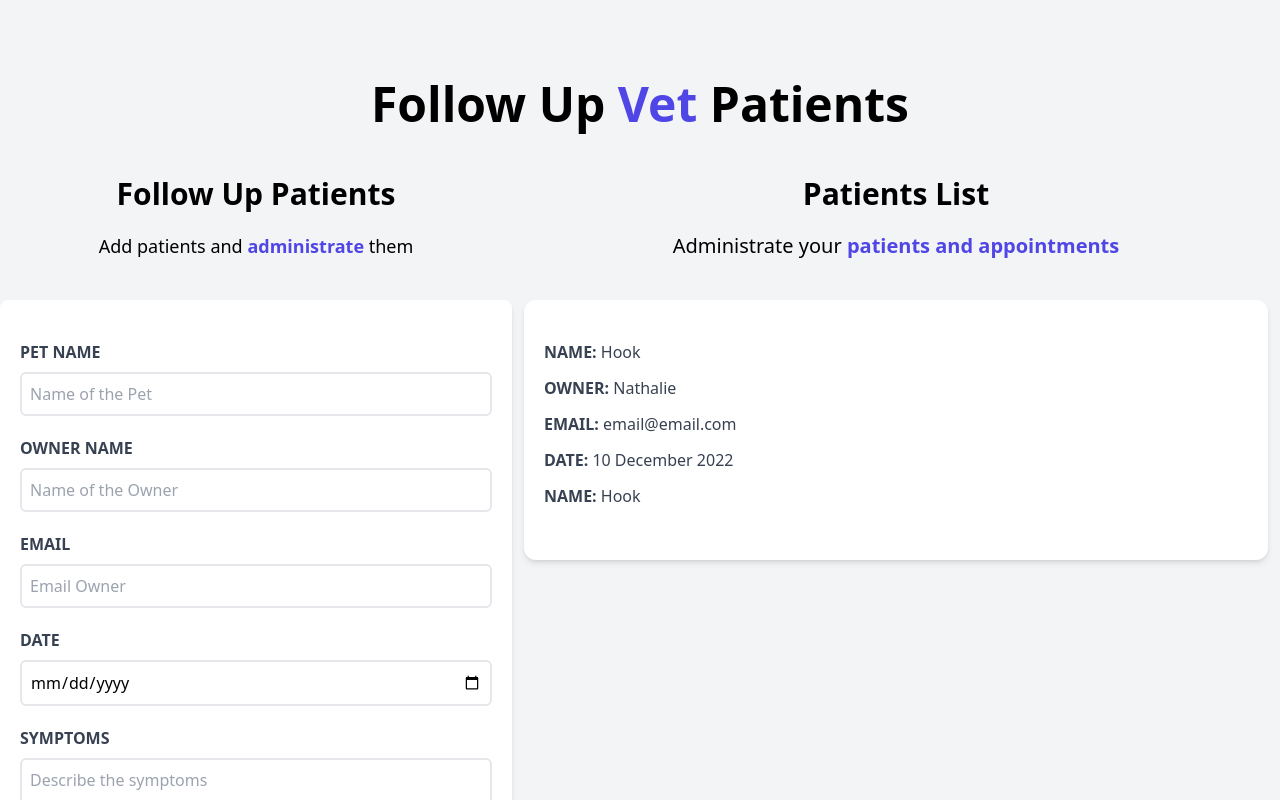
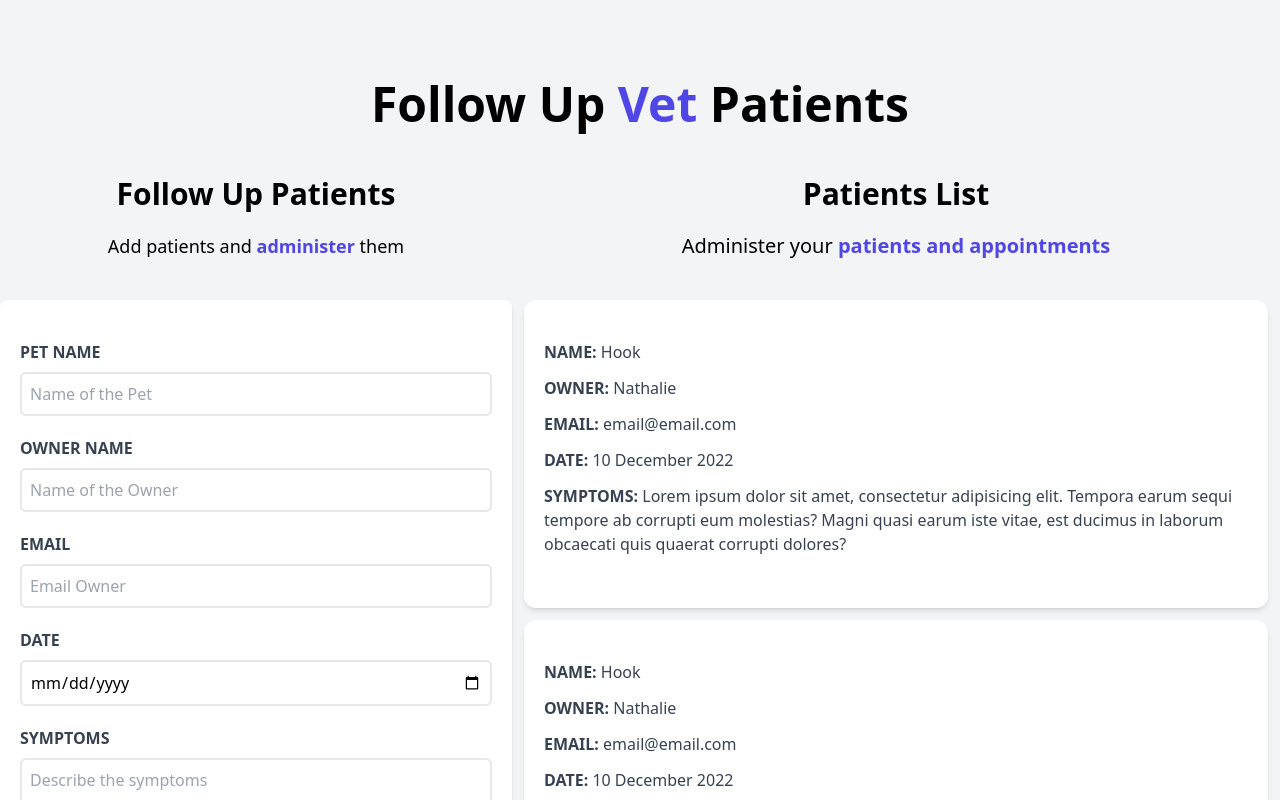
Before and after one commit to nathaliesainz/vet-appointment, a React (Vite) app: page / in a window 1280 px wide. Shown: the top 800 px of the page. Built offline with nearby package versions, Linux system fonts and the light colour scheme.

Commit message:
Updated names and added hooks

```diff
--- a/src/components/Form.jsx
+++ b/src/components/Form.jsx
@@ -1,11 +1,15 @@
+import {useState, useEffect} from 'react';
+
 const Form = () => {
+  const [name, setName] = useState('');
+
   return (
     <div className="md:w-1/2 lg:w-2/5">
       <h2 className="font-black text-3xl text-center">Follow Up Patients</h2>
 
       <p className="text-lg mt-5 text-center mb-10">
         Add patients and {''}
-        <span className="text-indigo-600 font-bold">administrate</span> them
+        <span className="text-indigo-600 font-bold">administer</span> them
       </p>
 
       <form className="bg-white shadow-md rounded-lg py-10 px-5 mb-10">
--- /dev/null
+++ b/src/components/Patient.jsx
@@ -0,0 +1,28 @@
+const Patient = () => {
+  return (
+    <div className="m-3 bg-white shadow-md px-5 py-10 rounded-xl">
+          <p className="font-bold mb-3 text-gray-700 uppercase">Name: {''}
+            <span className="font-normal normal-case">Hook</span>
+          </p>
+
+          <p className="font-bold mb-3 text-gray-700 uppercase">Owner: {''}
+            <span className="font-normal normal-case">Nathalie</span>
+          </p>
+
+          <p className="font-bold mb-3 text-gray-700 uppercase">Email: {''}
+            <span className="font-normal normal-case">email@email.com</span>
+          </p>
+
+          <p className="font-bold mb-3 text-gray-700 uppercase">Date: {''}
+            <span className="font-normal normal-case">10 December 2022</span>
+          </p>
+
+          <p className="font-bold mb-3 text-gray-700 uppercase">Symptoms: {''}
+            <span className="font-normal normal-case">Lorem ipsum dolor sit amet, consectetur
+            adipisicing elit. Tempora earum sequi tempore ab corrupti eum molestias? Magni quasi
+            earum iste vitae, est ducimus in laborum obcaecati quis quaerat corrupti dolores?</span>
+          </p>
+      </div>
+  )
+}
+export default Patient
--- a/src/components/PatientsList.jsx
+++ b/src/components/PatientsList.jsx
@@ -1,34 +1,23 @@
+import Patient from "./Patient"
+
 const PatientsList = () => {
   return (
-    <div className="w-1/2 lg:w-3/5">
+    <div className="md:w-1/2 lg:w-3/5 md:h-screen overflow-y-scroll">
 
       <h2 className="font-black text-3xl text-center">Patients List</h2>
       <p className="text-xl mt-5 mb-10 text-center">
-        Administrate your {''}
+        Administer your {''}
         <span className="text-indigo-600 font-bold">patients and appointments</span>
       </p>
 
-      <div className="m-3 bg-white shadow-md px-5 py-10 rounded-xl">
-          <p className="font-bold mb-3 text-gray-700 uppercase">Name: {''}
-            <span className="font-normal normal-case">Hook</span>
-          </p>
 
-          <p className="font-bold mb-3 text-gray-700 uppercase">Owner: {''}
-            <span className="font-normal normal-case">Nathalie</span>
-          </p>
+    <Patient />
+    <Patient />
+    <Patient />
+    <Patient />
+    <Patient />
+    <Patient />
 
-          <p className="font-bold mb-3 text-gray-700 uppercase">Email: {''}
-            <span className="font-normal normal-case">email@email.com</span>
-          </p>
-
-          <p className="font-bold mb-3 text-gray-700 uppercase">Date: {''}
-            <span className="font-normal normal-case">10 December 2022</span>
-          </p>
-
-          <p className="font-bold mb-3 text-gray-700 uppercase">Name: {''}
-            <span className="font-normal normal-case">Hook</span>
-          </p>
-      </div>
 
     </div>
   )
```
